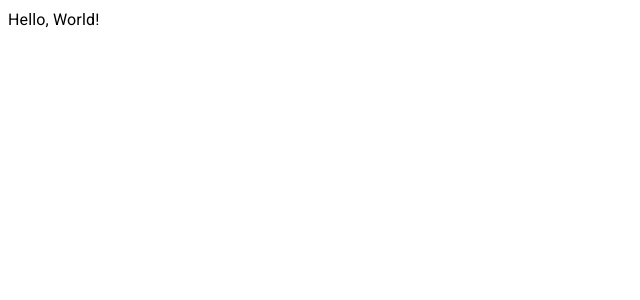
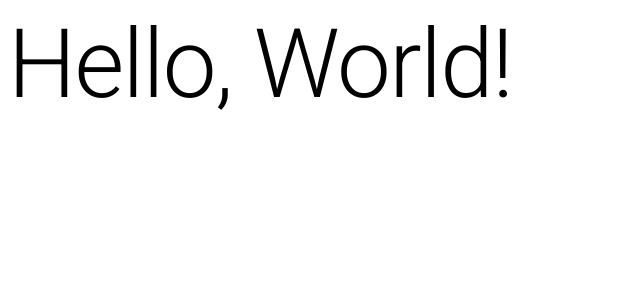
Before and after one commit to poladbachs/MaterialAlbum, a React (Create React App) app: page / in a window 1280 px wide. Shown: the top 300 px of the page, without its empty margins (0-640 px from the left). Built offline with nearby package versions, Linux system fonts and the light colour scheme.

Commit message:
added MUI typography variant h1

```diff
--- a/src/App.jsx
+++ b/src/App.jsx
@@ -3,7 +3,7 @@ import { Typography } from '@mui/material';
 export default function App() {
     return (
         <div>
-            <Typography>Hello, World!</Typography>
+            <Typography variant="h1">Hello, World!</Typography>
         </div>
     )
 }
```
